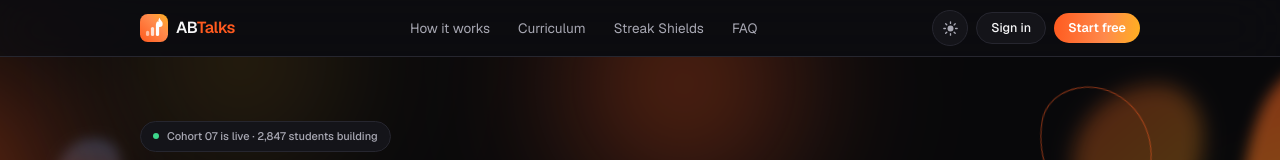
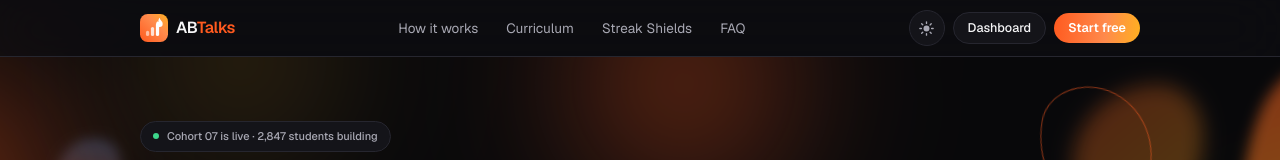
Before and after one commit to dhruvsoran/Dhruv-Vicodathon-abtalks, a Next.js app: page / in a window 1280 px wide. Shown: the top 160 px of the page. Built offline with nearby package versions, Linux system fonts and the light colour scheme.

Commit message:
Replace Sign in with Dashboard link; stop curtain replaying on route change

```diff
--- a/src/components/site-nav.tsx
+++ b/src/components/site-nav.tsx
@@ -59,7 +59,7 @@ function NavBar() {
             href="/dashboard"
             className="tap focusring hidden rounded-full border border-line bg-surface px-3.5 py-1.5 text-[12.5px] font-medium text-fg md:inline-flex"
           >
-            Sign in
+            Dashboard
           </Link>
           <Link
             href={`/day/${persona.currentDay}`}
@@ -120,10 +120,10 @@ function NavBar() {
                 href="/dashboard"
                 className="tap focusring rounded-xl border border-line bg-surface py-3 text-center text-[14.5px] font-medium"
               >
-                Sign in
+                Dashboard
               </Link>
               <Link
-                href="/dashboard"
+                href={`/day/${persona.currentDay}`}
                 className="tap focusring rounded-xl ember-fill py-3 text-center text-[14.5px] font-semibold text-white"
               >
                 Start Day 1 free
--- a/src/components/welcome.tsx
+++ b/src/components/welcome.tsx
@@ -22,14 +22,31 @@ const TOTAL = 1950;
  * which means a hydration failure still leaves a page that reveals itself
  * correctly (the final keyframe sets `visibility: hidden` with `forwards`).
  *
+ * Plays on a genuine document load only — a first visit, a refresh, or an
+ * external link. It must NOT replay on client-side navigation: clicking the
+ * logo on `/dashboard` to return home remounts this component, and a curtain
+ * dropping over a route change reads as a glitch rather than a welcome.
+ *
+ * The guard is a module-scope flag. Module state survives React remounts and
+ * client-side route changes but is discarded on a real page load, which is
+ * exactly the distinction required. `sessionStorage` would be wrong here
+ * because it also outlives reloads, so refreshing would never replay it.
+ *
  * Safety: `aria-hidden`, purely decorative, no scroll lock, and the real page
  * is rendered underneath the entire time.
  */
+let consumed = false;
+
 export default function Welcome() {
-  // Identical on server and client, so there is no hydration mismatch.
-  const [done, setDone] = useState(false);
+  // On the first document load this is `false` on both server and client, so
+  // hydration matches. On a later client-side navigation it is already
+  // `true`, and the component renders nothing.
+  const [done, setDone] = useState(() => consumed);
 
   useEffect(() => {
+    if (consumed) return;
+    consumed = true;
+
     if (window.matchMedia("(prefers-reduced-motion: reduce)").matches) {
       const skip = window.setTimeout(() => setDone(true), 0);
       return () => clearTimeout(skip);
```
